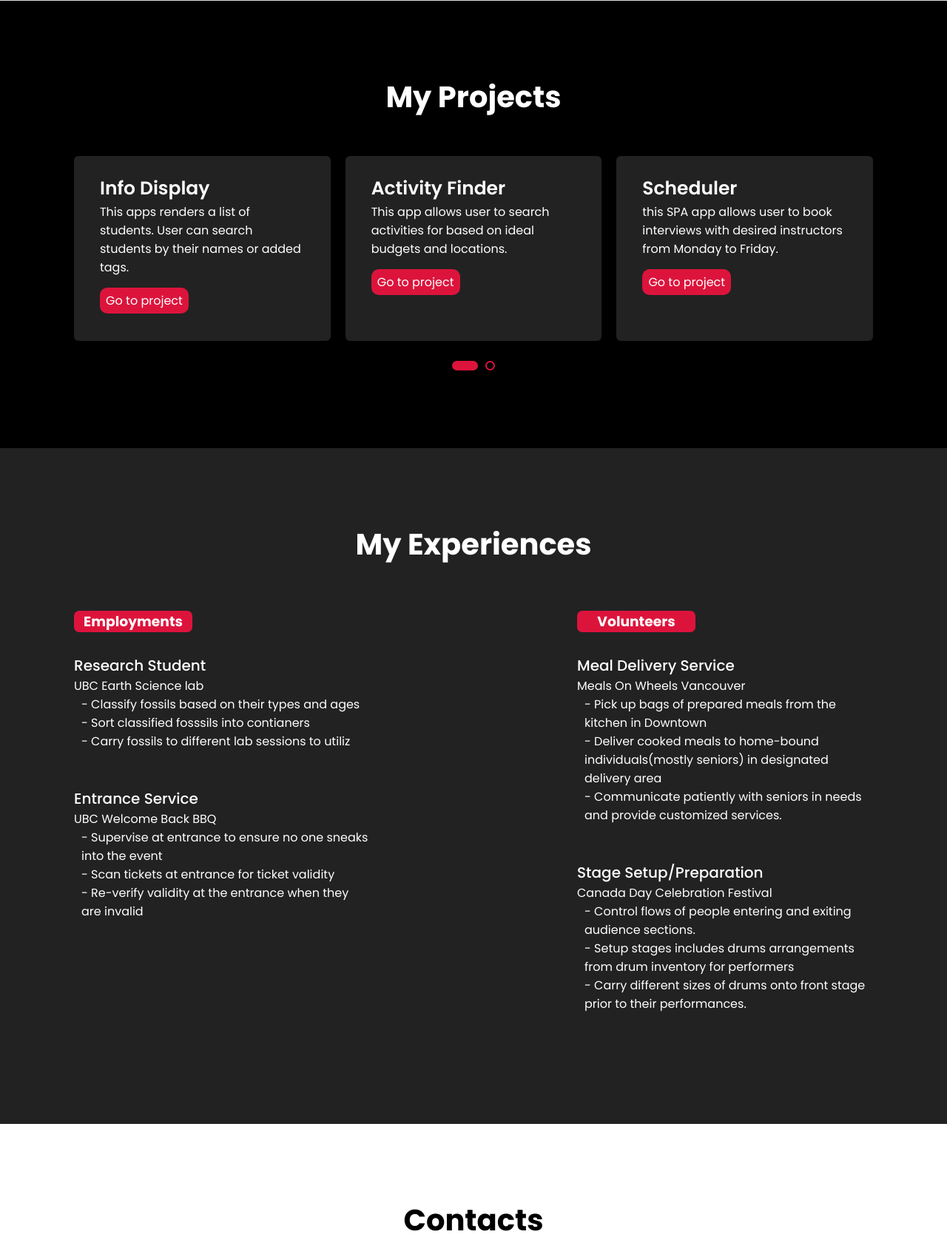
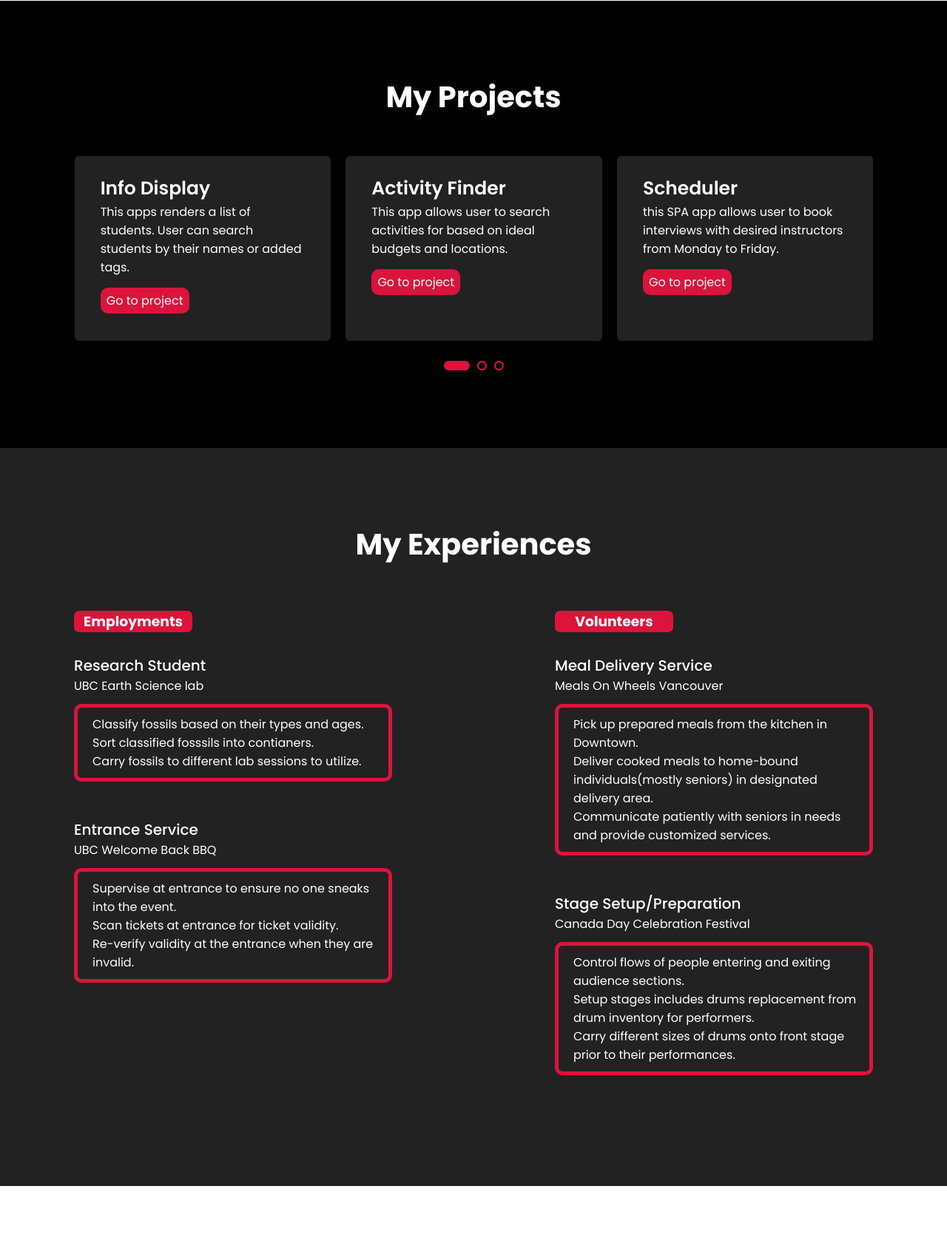
Before and after one commit to 97-Jeffrey/my-website, a PHP site: page / in a window 1280 px wide. Shown: the part 3458-5135 px from the top of the page at 74% size. Run offline with PHP 8.4, Linux system fonts and the light colour scheme; some libraries are stand-ins or nearby versions.

Commit message:
finished

```diff
--- a/index.html
+++ b/index.html
@@ -19,13 +19,13 @@
 
   <nav class="navbar">
     <div class="max-width">
-      <div class="logo"><a href="#"><div class='port'> My <span>P</span>ro<span>t</span>fo<span>lio</span></div></a></div>
+      <div class="logo"><a href="#home"><div class='port'> My <span>P</span>ro<span>t</span>fo<span>lio</span></div></a></div>
       <ul class="menu">
         <li><a href="#home">Home</a></li>
         <li><a href="#about">About Me</a></li>
         <li><a href="#skill">Skills</a></li>
         <li><a href="#projects">Projects</a></li>
-        <li><a href="#education">Education</a></li>
+        <li><a href="#education">Educations</a></li>
         <li><a href="#experince">Experiences</a></li>
         <li><a href="#contact">Contact</a></li>
       </ul>
@@ -54,7 +54,7 @@
         </div>
         <div class="cloumn right">
 
-          <p class='paragraph'>Hey, I am Jeffrey, I am a full-stack developer who is passionate about software and web development. though I don't have a degree in computer science, I'm motivated and inspired by technologies and dedicated to learn something new. I finished web development coding bootcamp at Lighthouse Labs and decorated with numerous projects with JavaScript as the core language. After the bootcamp, I continued to expand my stacks and expose myself to more languages, including Java and Python. Currently, I am actively seeking for jobs related to web/software developments and constantly learning. If you are currently looking for co-op, junior or intern web developer(front-end, back-end and full-stack), please feel free to contact me.</P>
+          <p class='paragraph'>Hey, I am Jeffrey, I am a full-stack developer who is passionate about software and web development. though I don't have a degree in computer science, I'm motivated and inspired by technologies and dedicated to learn something new. I finished web development coding bootcamp at Lighthouse Labs and decorated with numerous projects with JavaScript as the core language. After the bootcamp, I continued to expand my stacks and expose myself to more languages, including Java and Python. Currently, I am actively seeking for jobs related to web/software developments and constantly learning. If you are currently looking for co-op, junior or intern web/software developer(front-end, back-end and full-stack), please feel free to contact me.</P>
           <a href="#contact" class='contact-btn'>Contact Me</a>
         </div>
 
@@ -68,15 +68,15 @@
       <div class="education-container">
         <div class='institute'>
           <div class='name'>Lighthouse Labs </div>
-          <div class='date'>From July 2020 - Oct 2020</div>
+          <div class='date'>From Jul 2020 - Oct 2020</div>
           <div class="degree">Certificate: MANIFESTO OF SOFTWARE CRAFTSMANSHIP</div>
-          <div class="about">Full stack web development program with lectures and projects of modern development skills,languages, framework.</div>
+          <div class="about">Full stack web development program with lectures and projects of modern development skills, languages, frameworks.</div>
         </div>
         <div class='institute'>
           <div class='name'>University of British Columbia </div>
-          <div class='date'>From Sept 2016 - May 2020</div>
+          <div class='date'>From Sep 2016 - May 2020</div>
           <div class="degree">Bacholer degree in Earth and Ocean Science</div>
-          <div class="about">main courses are focused on Geology,mineralogy, oceanography, paleontology, with different lab activities.</div>
+          <div class="about">Main courses focused on Geology, mineralogy, oceanography, paleontology, with various types of lab activities.</div>
         </div>
       </div>
     </div>
@@ -165,6 +165,13 @@
         </div>
         <div class="card">
           <div class="box">
+            <div class='title'>Jungle</div>
+            <p>this app allows user to select products to shopping cart, and create new products as login user.</p>
+            <a href="https://github.com/97-Jeffrey/Jungle" target ='_blank'class='link'>Go to project</a>
+          </div>
+        </div>
+        <div class="card">
+          <div class="box">
             <div class='title'>Story Creator</div>
             <p>users of this app can create stories, append others' story contributions into their stories, or make contributions for others.</p>
             <a href="https://story-creator-club.herokuapp.com/" target='_blank' class='link'>Go to project</a>
@@ -184,6 +191,7 @@
             <a href="https://github.com/97-Jeffrey/tinyapp" target='_blank' class='link'>Go to project</a>
           </div>
         </div>
+
       </div>
 
     </div>
@@ -199,18 +207,18 @@
             <div class="title">Research Student</div>
             <div class="location">UBC Earth Science lab</div>
             <ul class="duty">
-              <li>- Classify fossils based on their types and ages</li>
-              <li>- Sort classified fosssils into contianers</li>
-              <li>- Carry fossils to different lab sessions to utiliz</li>
+              <li> Classify fossils based on their types and ages.</li>
+              <li> Sort classified fosssils into contianers.</li>
+              <li> Carry fossils to different lab sessions to utilize.</li>
             </ul>
           </div>
           <div class="first">
             <div class="title">Entrance Service</div>
             <div class="location">UBC Welcome Back BBQ</div>
             <ul class="duty">
-              <li>- Supervise at entrance to ensure no one sneaks into the event</li>
-              <li>- Scan tickets at entrance for ticket validity</li>
-              <li>- Re-verify validity at the entrance when they are invalid</li>
+              <li> Supervise at entrance to ensure no one sneaks into the event.</li>
+              <li> Scan tickets at entrance for ticket validity.</li>
+              <li> Re-verify validity at the entrance when they are invalid.</li>
             </ul>
           </div>
         </div>
@@ -220,18 +228,18 @@
             <div class="title">Meal Delivery Service</div>
             <div class="location">Meals On Wheels Vancouver</div>
             <ul class="duty">
-              <li>- Pick up bags of prepared meals from the kitchen in Downtown</li>
-              <li>- Deliver cooked meals to home-bound individuals(mostly seniors) in designated delivery area</li>
-              <li>- Communicate patiently with seniors in needs and provide customized services.</li>
+              <li> Pick up prepared meals from the kitchen in Downtown.</li>
+              <li> Deliver cooked meals to home-bound individuals(mostly seniors) in designated delivery area.</li>
+              <li> Communicate patiently with seniors in needs and provide customized services.</li>
             </ul>
           </div>
           <div class="first">
             <div class="title">Stage Setup/Preparation</div>
             <div class="location">Canada Day Celebration Festival</div>
             <ul class="duty">
-              <li>- Control flows of people entering and exiting audience sections.</li>
-              <li>- Setup stages includes drums arrangements from drum inventory for performers</li>
-              <li>- Carry different sizes of drums onto front stage prior to their performances.</li>
+              <li> Control flows of people entering and exiting audience sections.</li>
+              <li> Setup stages includes drums replacement from drum inventory for performers.</li>
+              <li> Carry different sizes of drums onto front stage prior to their performances.</li>
               <li></li>
             </ul>
           </div>
--- a/script.js
+++ b/script.js
@@ -16,7 +16,7 @@ $(document).ready(function(){
   });
 
   let typed  = new Typed(".typing", {
-    strings:['Software Developer', 'Web Developer', 'Tech-Motivated'],
+    strings:['Software Developer', 'Web Developer'],
     typeSpeed:100,
     backSpeed:60,
     loop:true
--- a/style.css
+++ b/style.css
@@ -137,6 +137,7 @@ footer {
   text-align: center;
   font-size: 40px;
   margin-bottom: 50px;
+  font-weight: 600;
   font-family: "Ubuntu", sans-serif;
 }
 .about .about-content {
@@ -215,7 +216,6 @@ footer {
 
 .skill {
   font-family: "Poppins", sans-serif;
-  background: rgb(226, 225, 225);
 }
 .skill .max-width h2 {
   text-align: center;
@@ -225,6 +225,7 @@ footer {
 .skill .max-width .skill-content {
   display: flex;
   flex-wrap: wrap;
+  justify-content: space-between;
 }
 
 .skill .max-width .skill-content div {
@@ -368,6 +369,12 @@ footer {
 .experince .all-experince .first .title {
   font-size: 20px;
   font-weight: 500;
+}
+.experince .all-experince .first .duty {
+  border: 5px solid crimson;
+  border-radius: 10px;
+  padding: 10px;
+  margin-top: 12px;
 }
 .experince .all-experince .first .duty li {
   list-style: none;
```
